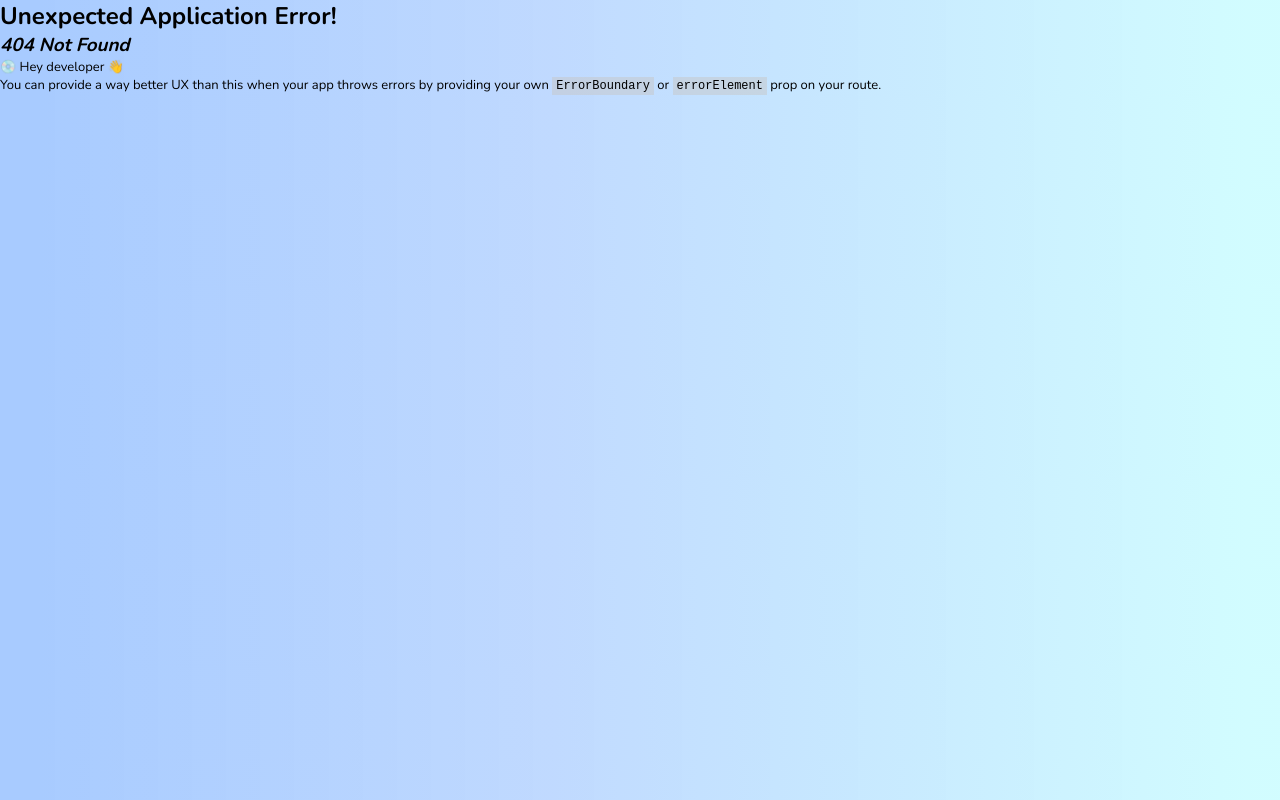
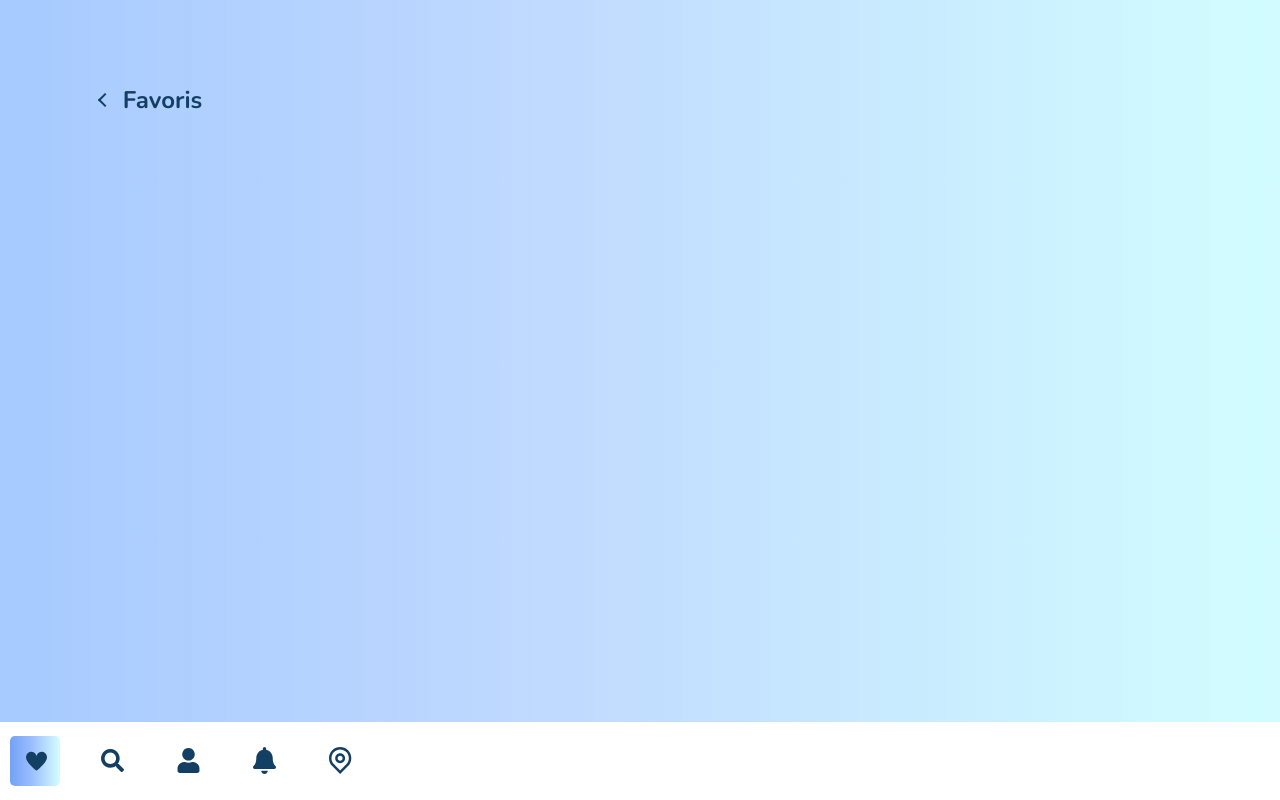
Before and after one commit to naiiipan44/Les-Petits-Nids, a React (Vite) app in the folder client/: page /favorites in a window 1280 px wide. Before the commit this address had no page. Built offline with nearby package versions, Linux system fonts and the light colour scheme.

Commit message:
work in progress

```diff
--- a/client/src/components/NavBar.tsx
+++ b/client/src/components/NavBar.tsx
@@ -5,9 +5,9 @@ function NavBar() {
   return (
     <>
       <nav>
-        <NavLink to="favorite">
+        <NavLink to="favorites">
           <button type="button" className="nav-buttons">
-            <img src="/favorite.svg" alt="link to the favorite page" />
+            <img src="/blueheart.svg" alt="link to the favorite page" />
           </button>
         </NavLink>
         <NavLink to="search">
--- /dev/null
+++ b/client/src/hooks/useStorage.tsx
@@ -0,0 +1,12 @@
+function useStorage() {
+  function getStorage() {
+    const actualStorage = localStorage.getItem("nursery");
+    if (actualStorage) {
+      return JSON.parse(actualStorage);
+    }
+    return null;
+  }
+  return { getStorage };
+}
+
+export default useStorage;
--- a/client/src/main.tsx
+++ b/client/src/main.tsx
@@ -7,6 +7,7 @@ import { RouterProvider, createBrowserRouter } from "react-router-dom";
 
 // Import the main app component
 import App from "./App";
+import Favorites from "./pages/Favorites";
 import LandingPage from "./pages/LandingPage";
 import LoginAndRegisterPage from "./pages/LoginAndRegisterPage";
 import NurseryPage from "./pages/NurseryPage";
@@ -50,6 +51,10 @@ const router = createBrowserRouter([
       {
         path: "loginandregister",
         element: <LoginAndRegisterPage />,
+      },
+      {
+        path: "favorites",
+        element: <Favorites />,
       },
     ],
   },
--- /dev/null
+++ b/client/src/pages/Favorites.css
@@ -0,0 +1,17 @@
+.title-favorites {
+  color: var(--secondaryColor);
+}
+
+.back-to-search-page {
+  display: flex;
+  margin: 5%;
+  align-items: center;
+}
+
+.back-button .arrow {
+  width: 12px;
+  height: 12px;
+  border-left: 2px solid var(--secondaryColor);
+  border-bottom: 2px solid var(--secondaryColor);
+  transform: rotate(45deg);
+}
--- /dev/null
+++ b/client/src/pages/Favorites.tsx
@@ -0,0 +1,43 @@
+import { useEffect, useState } from "react";
+import { Link } from "react-router-dom";
+import Nursery from "../components/Nursery";
+import useStorage from "../hooks/useStorage";
+import type { NurseryData } from "../types/nursery";
+import "./Favorites.css";
+
+function favorite() {
+  const [data, setData] = useState<NurseryData[]>([]);
+  const { getStorage } = useStorage();
+
+  useEffect(() => {
+    const result = getStorage();
+    if (result) {
+      setData(result);
+    }
+  }, [getStorage]);
+
+  return (
+    <main className="main-search-page">
+      <section className="back-to-search-page">
+        <Link to={"/search"} className="back-button">
+          <span className="arrow" />
+        </Link>
+        <h1 className="title-favorites">Favoris</h1>
+      </section>
+      {data.map((el) => {
+        return (
+          <Nursery
+            key={el.id}
+            ns_name={el.ns_name}
+            ns_image={el.ns_image}
+            id={el.id}
+            ns_capacity={0}
+            ns_address={""}
+          />
+        );
+      })}
+    </main>
+  );
+}
+
+export default favorite;
--- a/client/src/pages/NurseryPage.css
+++ b/client/src/pages/NurseryPage.css
@@ -153,3 +153,21 @@
     display: block;
   }
 }
+
+.nursery-details {
+  position: relative;
+}
+
+.button-heart {
+  border: none;
+  background: transparent;
+  cursor: pointer;
+  position: absolute;
+  top: 10px;
+  right: 10px;
+  font-size: 1.5rem;
+}
+
+.button-heart:hover {
+  transform: scale(1.1);
+}
--- a/client/src/pages/NurseryPage.tsx
+++ b/client/src/pages/NurseryPage.tsx
@@ -2,7 +2,8 @@ import { useLoaderData } from "react-router-dom";
 import { Link } from "react-router-dom";
 import type { NurseryData } from "../types/nursery";
 import "./NurseryPage.css";
-import { useState } from "react";
+import { useEffect, useState } from "react";
+import useStorage from "../hooks/useStorage";
 
 function NurseryPage() {
   const [isVisible, setIsVisible] = useState(true);
@@ -15,6 +16,43 @@ function NurseryPage() {
 
   if (!data) {
     return <p>Erreur : Impossible de charger les données pour cette crèche.</p>;
+  }
+
+  const [isClicked, setIsClicked] = useState(false);
+
+  const { getStorage } = useStorage();
+
+  useEffect(() => {
+    const storage: NurseryData[] | null = getStorage();
+    if (!storage) return;
+    const isNurseryInside = storage.find((el) => el.id === data.id);
+    if (isNurseryInside) setIsClicked(true);
+  }, [data.id, getStorage]);
+
+  function setStorage(nursery: NurseryData[]) {
+    return localStorage.setItem("nursery", JSON.stringify(nursery));
+  }
+
+  function handleClick() {
+    setIsClicked(!isClicked);
+    return handleStorage();
+  }
+
+  function handleStorage() {
+    const actualStorage: NurseryData[] | null = getStorage();
+    const { id, ns_name, ns_address, ns_capacity, ns_image } = data;
+
+    if (!actualStorage) {
+      return setStorage([{ id, ns_name, ns_address, ns_capacity, ns_image }]);
+    }
+    if (isClicked) {
+      const filteredArray = actualStorage.filter((el) => el.id !== id);
+      return setStorage(filteredArray);
+    }
+    setStorage([
+      ...actualStorage,
+      { id, ns_name, ns_address, ns_capacity, ns_image },
+    ]);
   }
 
   return (
@@ -30,6 +68,9 @@ function NurseryPage() {
       </section>
       <section className="nursery-details">
         <img src={data.ns_image} alt={`L'image de ${data.ns_name}`} />
+        <button type="button" className="button-heart" onClick={handleClick}>
+          {isClicked ? "❤️" : "🤍"}{" "}
+        </button>
         <section className="nursery-description">
           <h2 className="presentation">Présentation</h2>
           <p>
```
Also changed, not shown: client/public/blueheart.svg (added).
